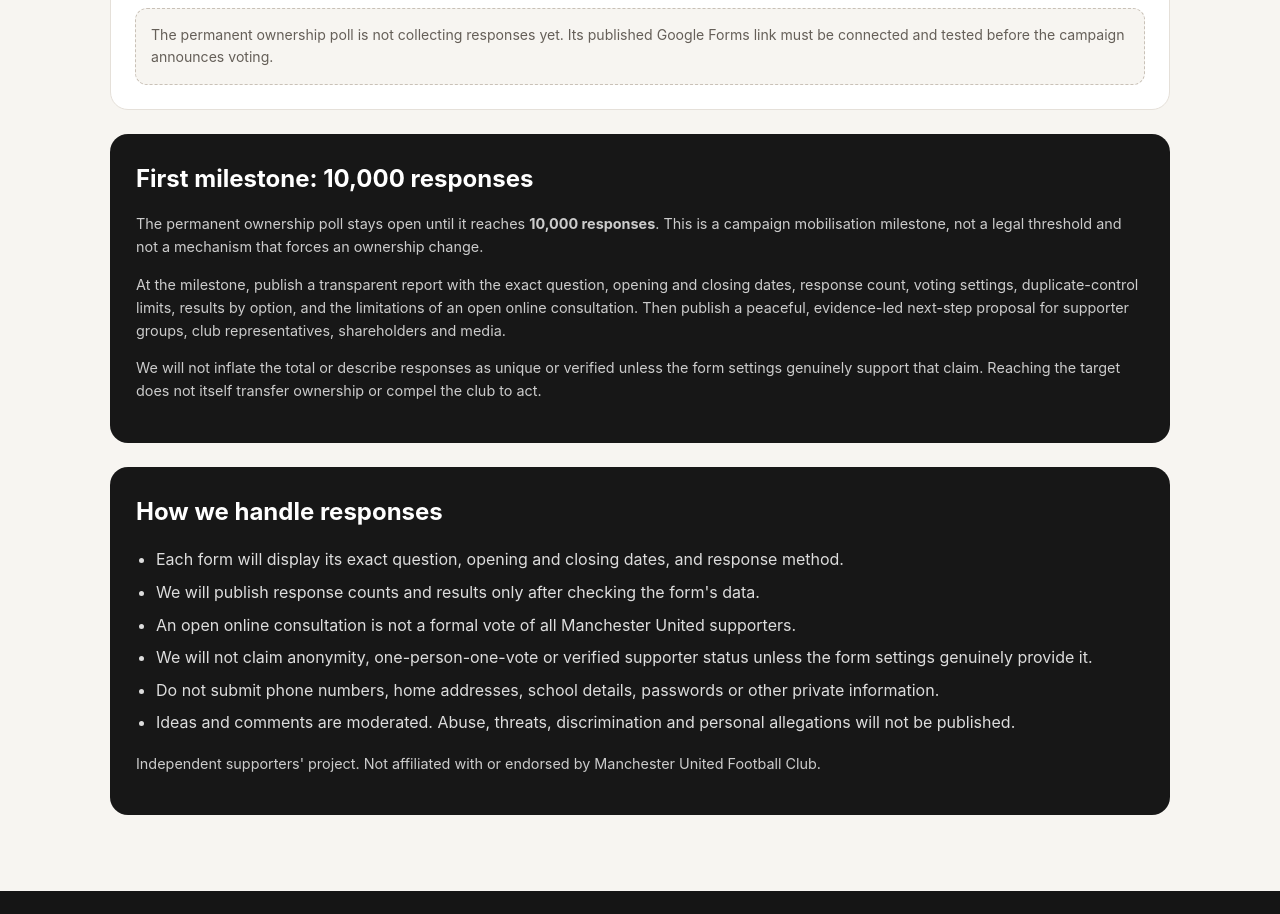
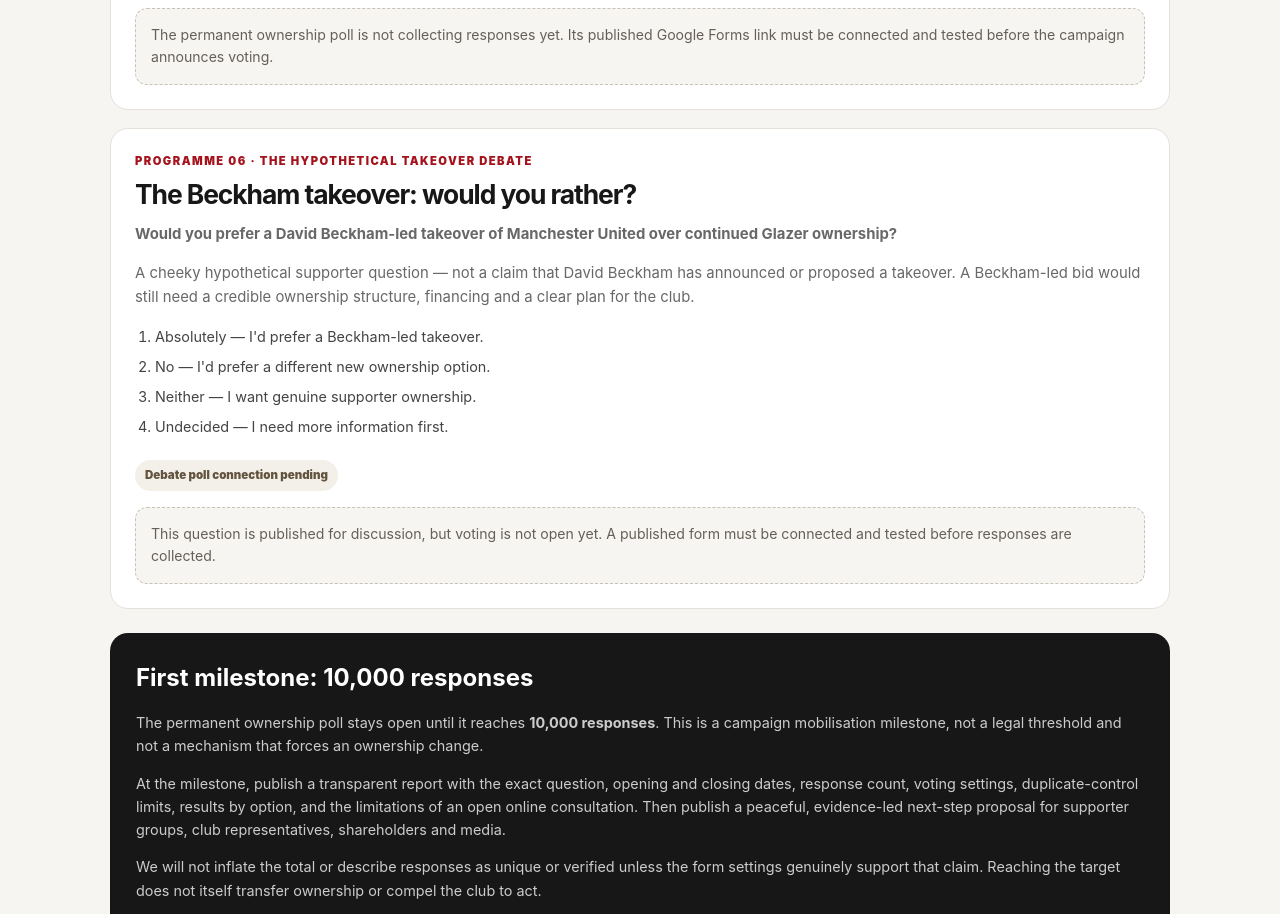
Before and after one commit to Lionel39693/united-back-to-the-people, a plain HTML site: page polls.html in a window 1280 px wide. Shown: the part 2480-3394 px from the top of the page. Drawn offline with Linux system fonts and the light colour scheme.

Commit message:
Add hypothetical Beckham takeover debate poll

```diff
--- a/polls.html
+++ b/polls.html
@@ -62,6 +62,23 @@ footer{background:#151515;color:#aaa;padding:26px 0;font-size:.8rem}footer .wrap
  <div class="pending" id="mandate-pending">The permanent ownership poll is not collecting responses yet. Its published Google Forms link must be connected and tested before the campaign announces voting.</div>
  <p id="mandate-results" class="fine" hidden><a id="mandate-results-link" href="#" target="_blank" rel="noopener">View public poll results</a></p>
 </section>
+
+<section class="poll" style="margin-top:18px" id="beckham-takeover">
+ <div class="tag">Programme 06 · The hypothetical takeover debate</div>
+ <h2>The Beckham takeover: would you rather?</h2>
+ <p><strong>Would you prefer a David Beckham-led takeover of Manchester United over continued Glazer ownership?</strong></p>
+ <p class="fine">A cheeky hypothetical supporter question — not a claim that David Beckham has announced or proposed a takeover. A Beckham-led bid would still need a credible ownership structure, financing and a clear plan for the club.</p>
+ <ol class="questions">
+  <li>Absolutely — I'd prefer a Beckham-led takeover.</li>
+  <li>No — I'd prefer a different new ownership option.</li>
+  <li>Neither — I want genuine supporter ownership.</li>
+  <li>Undecided — I need more information first.</li>
+ </ol>
+ <span class="poll-state" id="beckham-state">Debate poll connection pending</span>
+ <div class="embed" id="beckham-embed" hidden></div>
+ <div class="pending" id="beckham-pending">This question is published for discussion, but voting is not open yet. A published form must be connected and tested before responses are collected.</div>
+</section>
+
 <section class="rules" id="milestone">
  <h2>First milestone: 10,000 responses</h2>
  <p>The permanent ownership poll stays open until it reaches <strong>10,000 responses</strong>. This is a campaign mobilisation milestone, not a legal threshold and not a mechanism that forces an ownership change.</p>
@@ -76,7 +93,7 @@ footer{background:#151515;color:#aaa;padding:26px 0;font-size:.8rem}footer .wrap
 <script>
 (function(){
  const config=window.UBTP_POLL_CONFIG||{};
- const items=[["football","footballEmbedUrl"],["movement","movementEmbedUrl"],["ideas","ideasEmbedUrl"],["weekly","weeklyFootballEmbedUrl"],["mandate","glazerMandateEmbedUrl"]];
+ const items=[["football","footballEmbedUrl"],["movement","movementEmbedUrl"],["ideas","ideasEmbedUrl"],["weekly","weeklyFootballEmbedUrl"],["mandate","glazerMandateEmbedUrl"],["beckham","beckhamTakeoverEmbedUrl"]];
  let connected=0;
  for(const [id,key] of items){
   const url=config[key];
@@ -85,7 +102,7 @@ footer{background:#151515;color:#aaa;padding:26px 0;font-size:.8rem}footer .wrap
   const state=document.getElementById(id+"-state");
   if(typeof url==="string" && /^https:\/\/docs\.google\.com\/forms\/.*viewform/.test(url)){
    const frame=document.createElement("iframe");
-   frame.src=url;frame.title=id==="football"?"Footballing Side supporter poll":id==="movement"?"Ownership and governance supporter poll":"Supporter ideas submission form";
+   frame.src=url;frame.title=id==="football"?"Footballing Side supporter poll":id==="movement"?"Ownership and governance supporter poll":id==="beckham"?"Hypothetical Beckham takeover debate poll":"Supporter ideas submission form";
    frame.loading="lazy";frame.referrerPolicy="strict-origin-when-cross-origin";
    embed.appendChild(frame);embed.hidden=false;pending.hidden=true;state.textContent="Connected · Google Forms";connected++;
   }
@@ -96,7 +113,7 @@ footer{background:#151515;color:#aaa;padding:26px 0;font-size:.8rem}footer .wrap
   const link=document.getElementById("mandate-results-link");
   link.href=resultsUrl;results.hidden=false;
  }
- if(connected===5)document.getElementById("launch-status").textContent="All five consultation forms are connected. Complete the launch tests before announcing the polls publicly.";
+ if(connected===6)document.getElementById("launch-status").textContent="All five consultation forms are connected. Complete the launch tests before announcing the polls publicly.";
  else if(connected>0)document.getElementById("launch-status").textContent=connected+" of 5 forms are connected. Any unconnected form is not collecting responses through this page.";
 })();
 </script>
```
